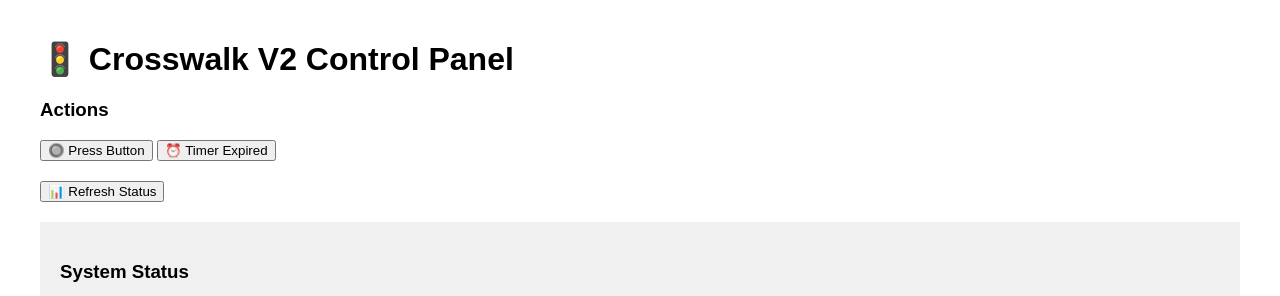
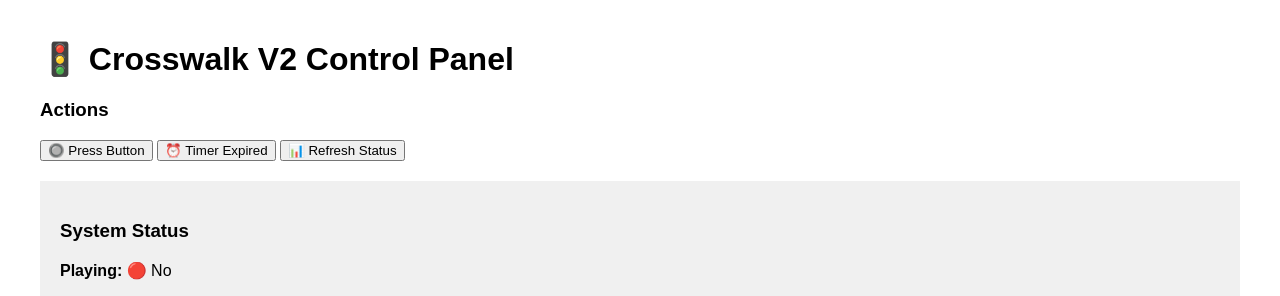
Before and after one commit to iwsmith/crosswalk_v2, a FastAPI app: template templates/index.html in a window 1280 px wide. Shown: the top 296 px of the page. Run offline with FastAPI, Linux system fonts and the light colour scheme; the template is opened without the code that fills it, so the values that code supplies are empty; parts of the project's set-up code (start-up, migrations or seed data) failed here and were passed over.

Commit message:
make buttons be together

```diff
--- a/templates/index.html
+++ b/templates/index.html
@@ -19,9 +19,7 @@
             hx-target="#status"
             hx-swap="innerHTML"
         >⏰ Timer Expired</button>
-    </div>
 
-    <div class="button-group">
         <button type="button"
             hx-get="/status"
             hx-target="#status"
```
